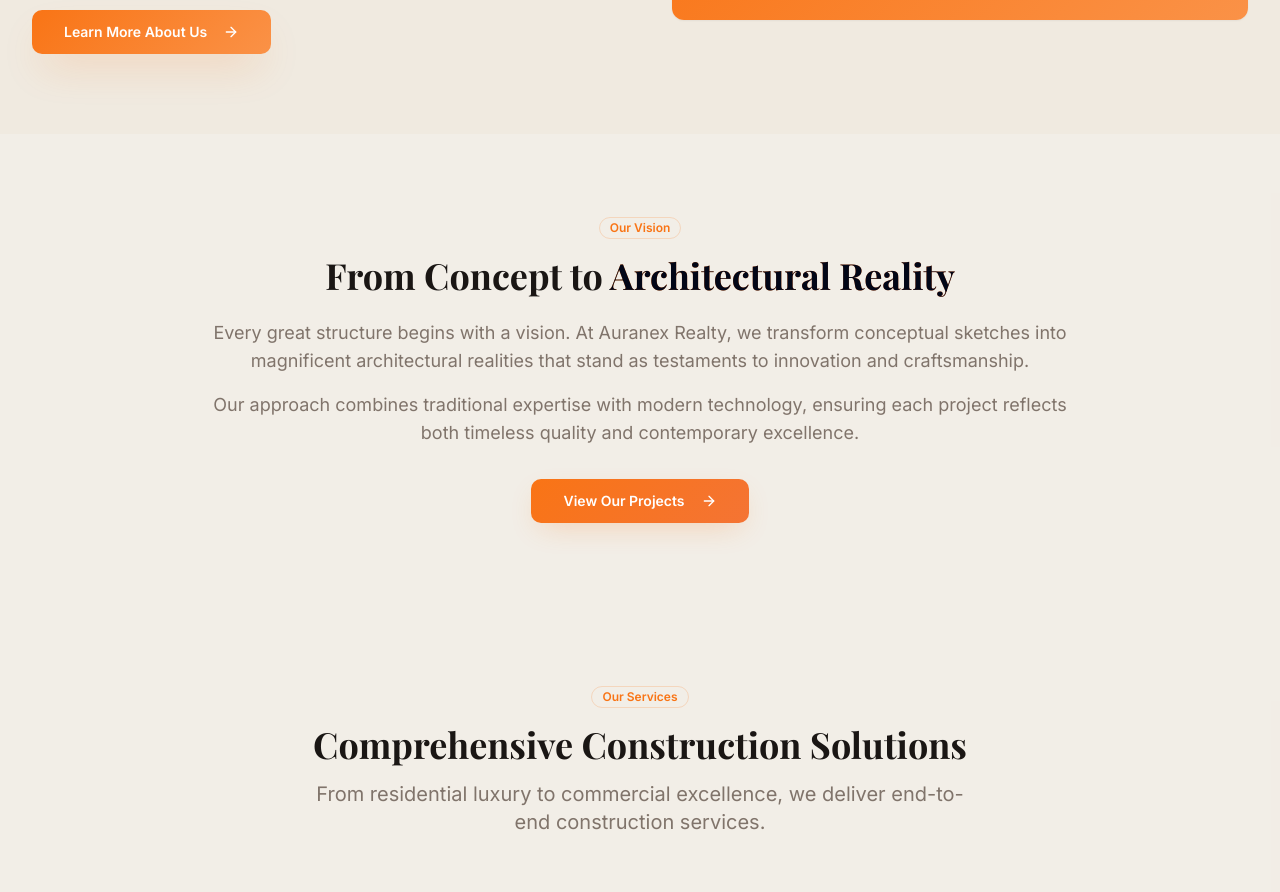
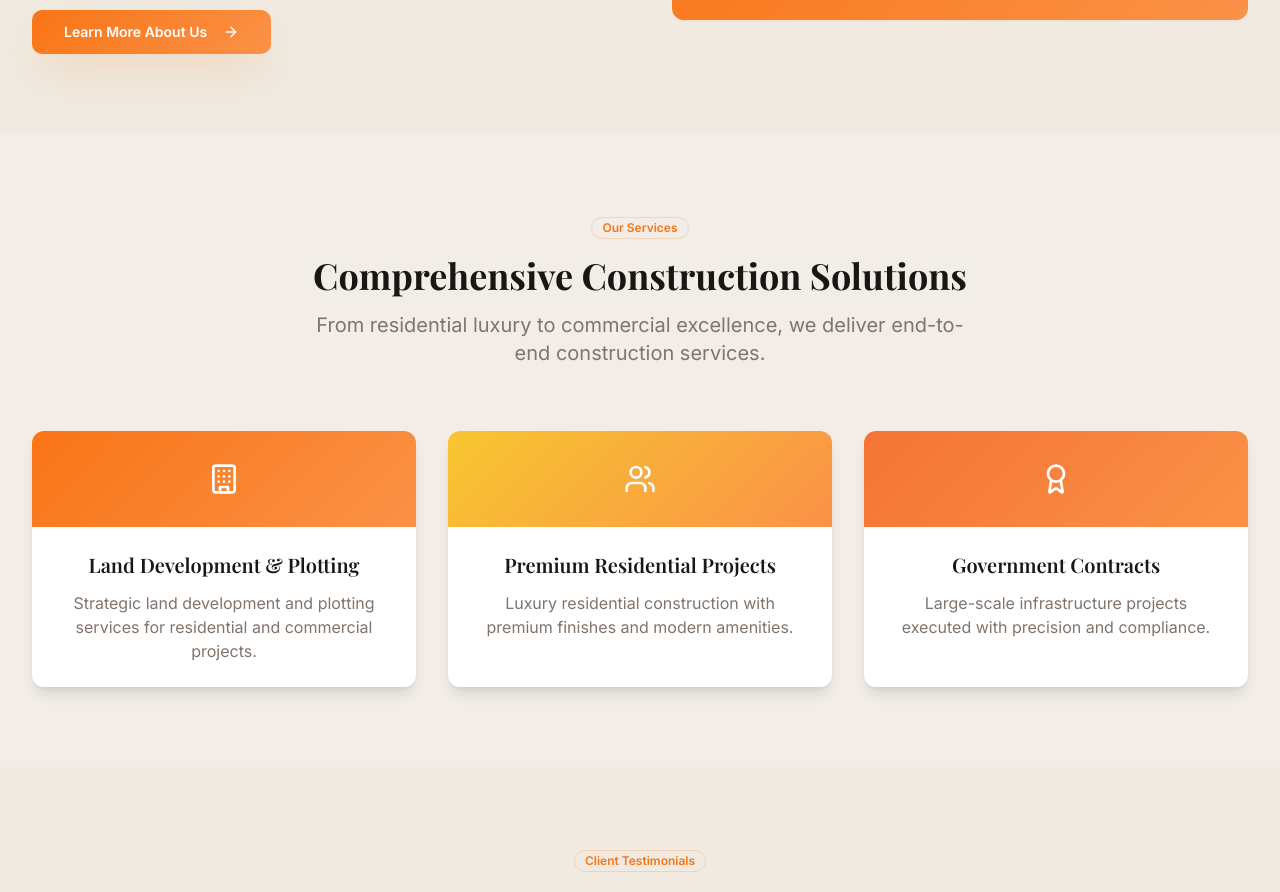
Before and after one commit to swaruuu/auranexrealty-87, a React (Vite) app: page / in a window 1280 px wide. Shown: the part 1840-2732 px from the top of the page. Built offline with nearby package versions, Linux system fonts and the light colour scheme.

Commit message:
Visual edit in Lovable
Edited UI in Lovable

```diff
--- a/src/pages/Index.tsx
+++ b/src/pages/Index.tsx
@@ -128,37 +128,7 @@ const Index = () => {
       </section>
 
       {/* Our Vision Section - Centered */}
-      <section className="py-20 bg-muted/30">
-        <div className="max-w-7xl mx-auto px-4 sm:px-6 lg:px-8">
-          <div className="text-center max-w-4xl mx-auto">
-            <Badge variant="outline" className="mb-4 text-primary border-primary/20">
-              Our Vision
-            </Badge>
-            <h2 className="font-display text-3xl sm:text-4xl font-bold text-primary md:text-foreground mb-6">
-              From Concept to{" "}
-              <span className="bg-gradient-to-r from-primary to-accent bg-clip-text text-slate-950">
-                Architectural Reality
-              </span>
-            </h2>
-            <div className="space-y-4 text-lg text-slate-900 md:text-muted-foreground mb-8">
-              <p>
-                Every great structure begins with a vision. At Auranex Realty, we transform conceptual
-                sketches into magnificent architectural realities that stand as testaments to innovation and craftsmanship.
-              </p>
-              <p>
-                Our approach combines traditional expertise with modern technology, ensuring each project
-                reflects both timeless quality and contemporary excellence.
-              </p>
-            </div>
-            <Link to="/projects">
-              <Button variant="orange" size="lg" className="group">
-                View Our Projects
-                <ArrowRight className="ml-2 h-5 w-5 transition-transform group-hover:translate-x-1" />
-              </Button>
-            </Link>
-          </div>
-        </div>
-      </section>
+
 
       {/* Services Preview */}
       <section className="py-20 bg-muted/30">
```
